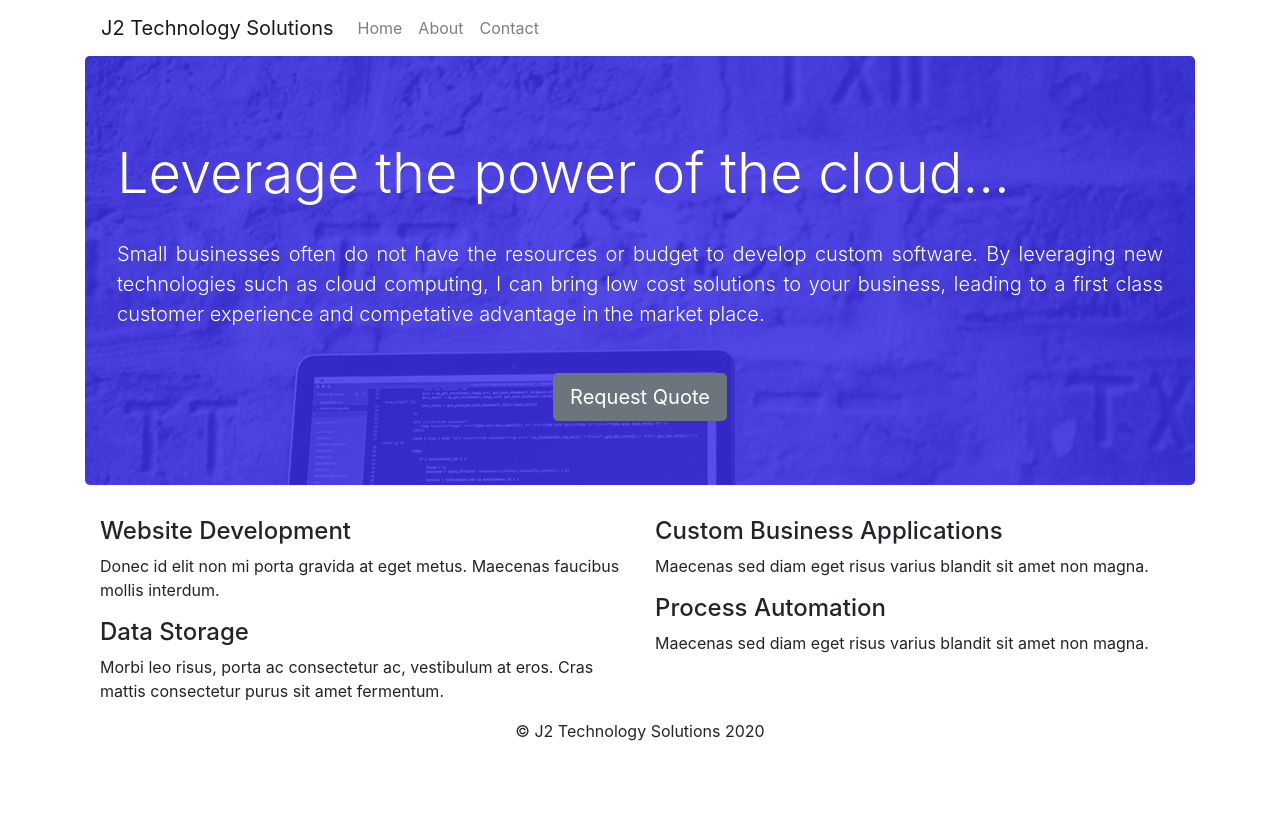
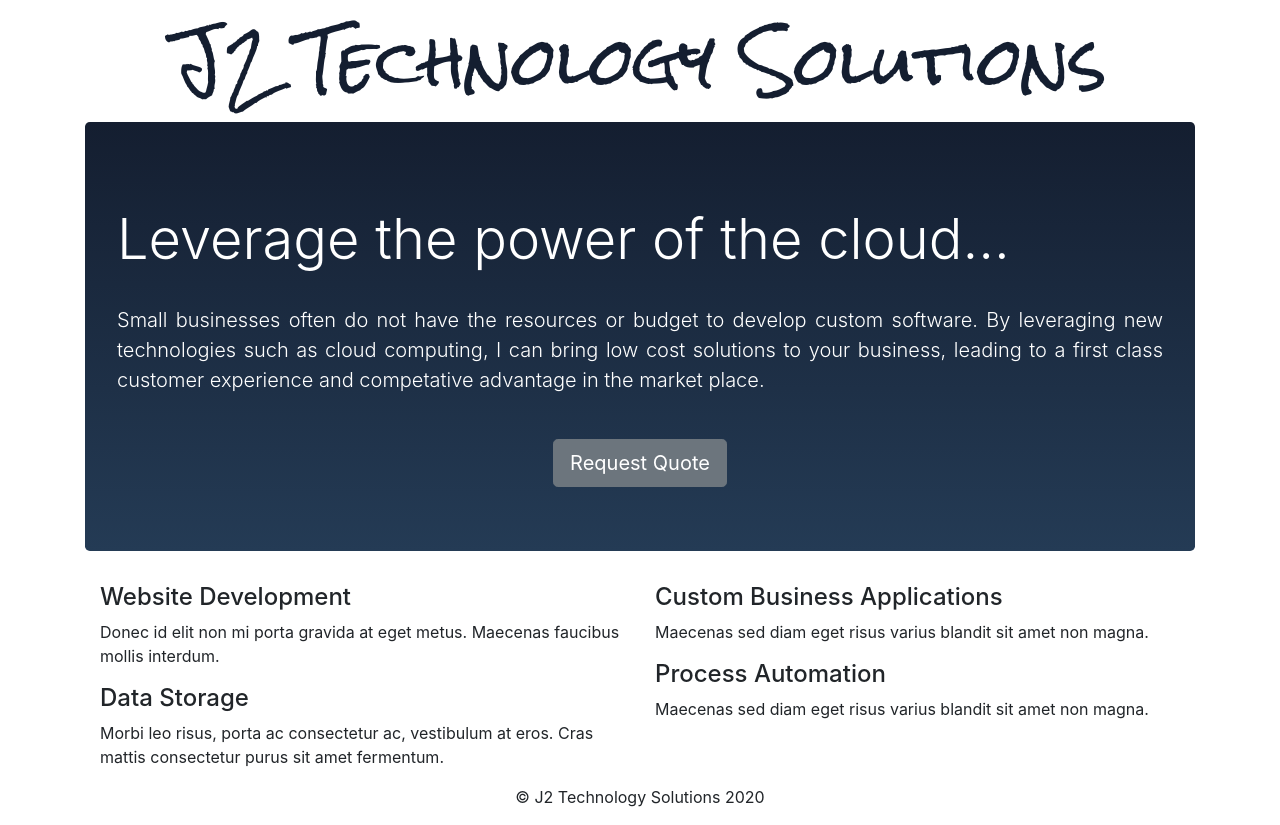
Before and after one commit to jumo2/j2tech, a React (Create React App) app: page / in a window 1280 px wide. Before the commit the page ends 800 px from the top, so only its background shows below. Built offline with nearby package versions, Linux system fonts and the light colour scheme.

Commit message:
Continuing to modify UI Layout

```diff
--- a/src/App.css
+++ b/src/App.css
@@ -1,6 +1,13 @@
+@import url('https://fonts.googleapis.com/css2?family=Rock+Salt&display=swap');
+
 .App {
   text-align: center;
-  background-color: aquamarine !Important;
+}
+
+.brand{
+  font-family: 'Rock Salt';
+  color: #141e30 !important;
+  font-size: 5vw;
 }
 
 
@@ -16,7 +23,8 @@
 }
 
 .jumbotron {
-  background: -webkit-linear-gradient(rgba(51, 38, 236, 0.8), rgba(51, 38, 236, 0.8)), url(./main.jpg);
+  /* #141e30 → #243b55 */
+  background: -webkit-linear-gradient(rgba(20, 30, 48, 1), rgba(36, 59, 85, 1));
   color: white;
   height: auto ;
   width: auto;
--- a/src/Navigation.js
+++ b/src/Navigation.js
@@ -6,16 +6,8 @@ import './App.css'
 
 function Navigation() {
     return (
-        <Navbar collapseOnSelect expand="lg">
-            <Navbar.Brand href="#home">J2 Technology Solutions</Navbar.Brand>
-            <Navbar.Toggle aria-controls="responsive-navbar-nav" />
-            <Navbar.Collapse id="responsive-navbar-nav">
-                <Nav className="mr-auto">
-                    <Nav.Link href="#home">Home</Nav.Link>
-                    <Nav.Link href="#about">About</Nav.Link>
-                    <Nav.Link href="#contact">Contact</Nav.Link>
-                </Nav>
-            </Navbar.Collapse>
+        <Navbar className="mx-auto fluid" collapseOnSelect expand="lg">
+            <Navbar.Brand className="brand mx-auto" href="#home">J2 Technology Solutions</Navbar.Brand>
         </Navbar>
     );
 }
```
Also changed, not shown: src/Form.js (added, +16 -0 lines).
